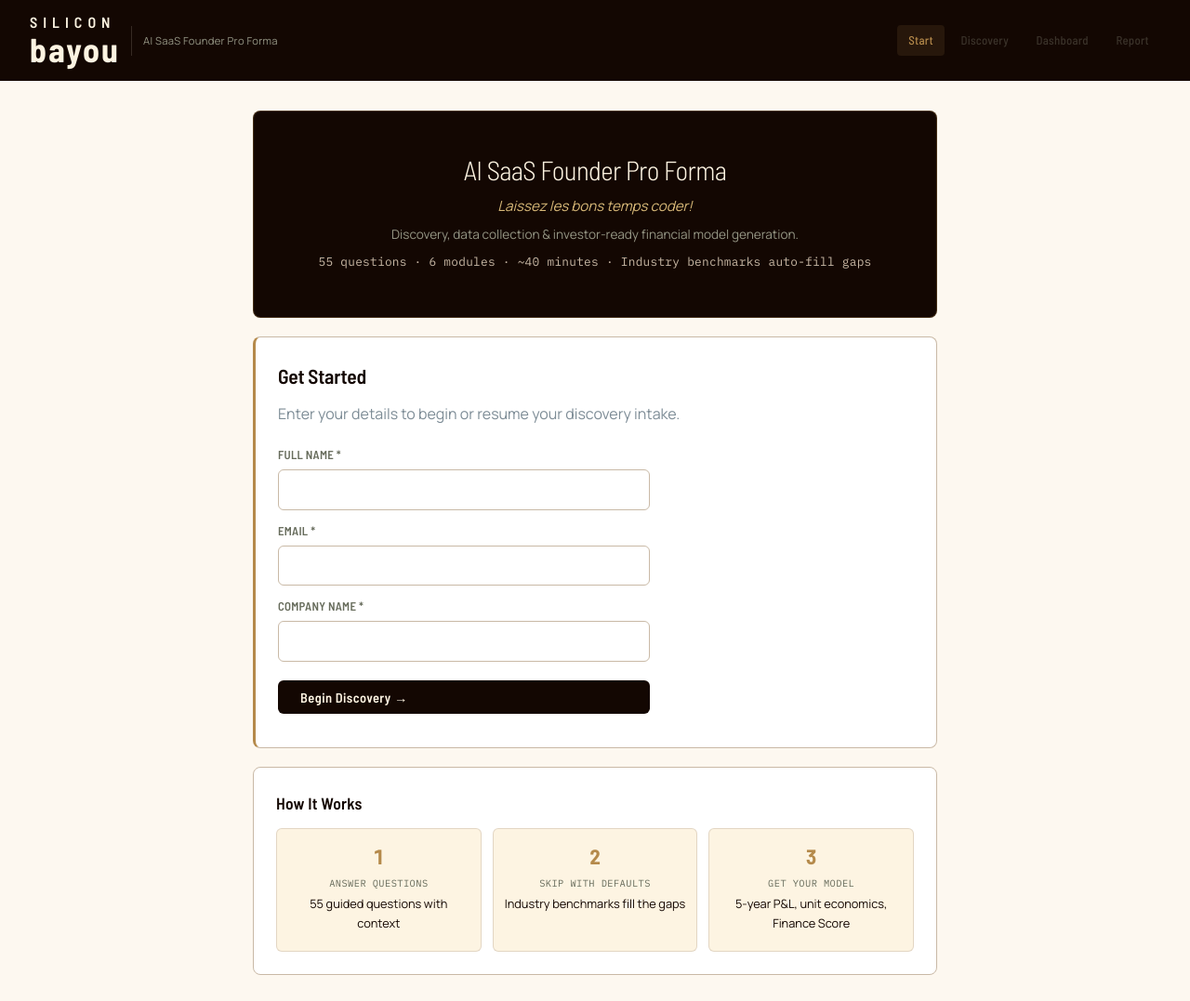
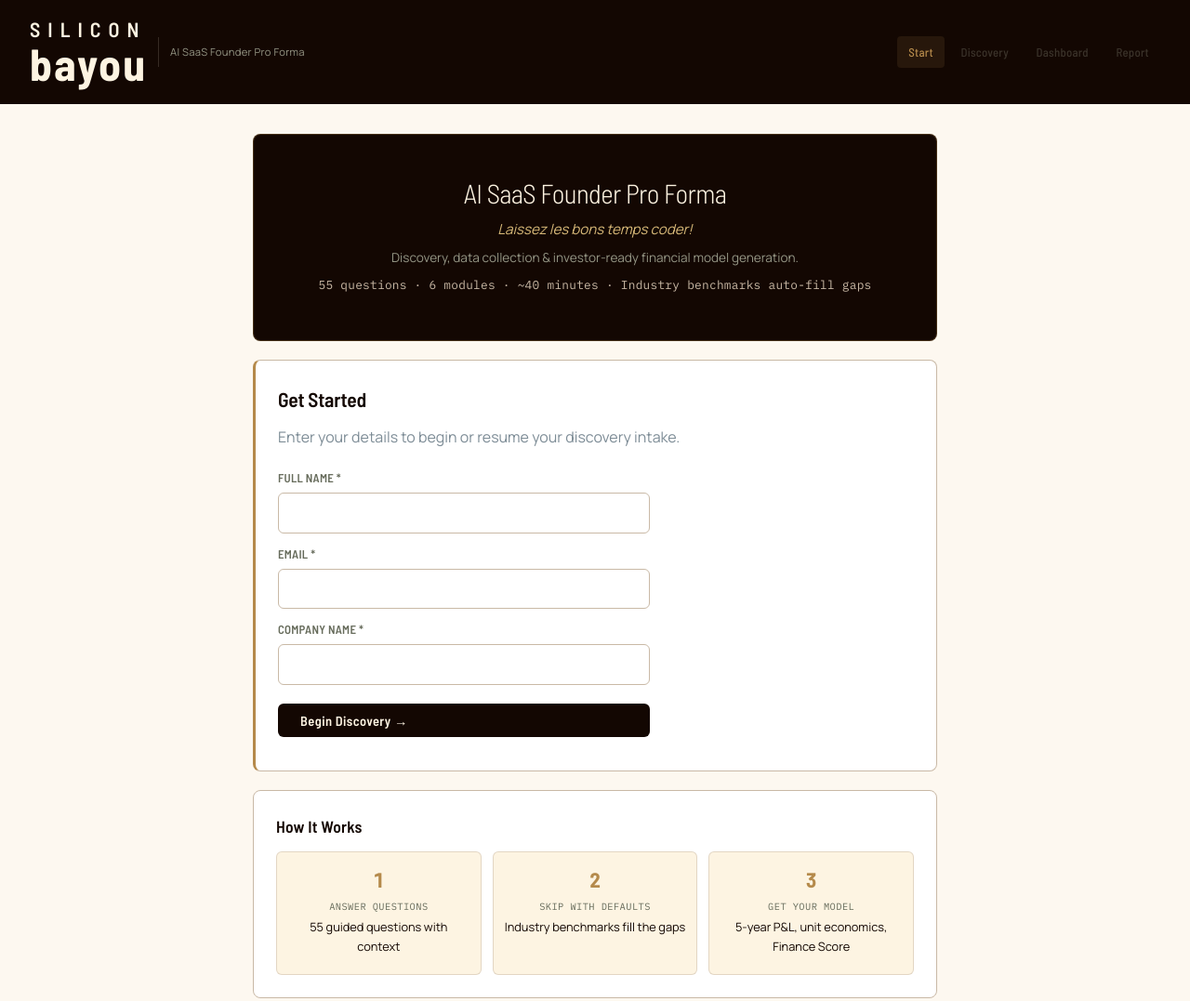
Before and after one commit to beckySB/SB-Pro-Forma, a website: page public/index.html in a window 1280 px wide. Shown: the top 1077 px of the page at 93% size. Drawn offline with Linux system fonts and the light colour scheme.

Commit message:
Logo much larger — SILICON 22px, bayou 48px

```diff
--- a/public/index.html
+++ b/public/index.html
@@ -22,7 +22,7 @@
     h1,h2,h3,.heading{font-family:'Barlow Semi Condensed',sans-serif}
 
     /* Header */
-    .header{background:var(--deep-black);color:var(--warm-cream);padding:1rem 2rem;display:flex;justify-content:space-between;align-items:center;position:sticky;top:0;z-index:100}
+    .header{background:var(--deep-black);color:var(--warm-cream);padding:1.25rem 2rem;display:flex;justify-content:space-between;align-items:center;position:sticky;top:0;z-index:100}
     .header-brand{display:flex;align-items:center;gap:0.75rem;flex-shrink:0}
     .header-logo-text{flex-shrink:0;white-space:nowrap}
     .header-sub{font-size:0.7rem;color:var(--cypress-mist);letter-spacing:0.03em;white-space:nowrap}
@@ -143,8 +143,8 @@
   <div class="header">
     <div class="header-brand">
       <div class="header-logo-text">
-        <div style="font-family:'Barlow Semi Condensed',sans-serif;font-size:16px;font-weight:600;letter-spacing:6px;color:var(--warm-cream);line-height:1;">SILICON</div>
-        <div style="font-family:'Barlow Semi Condensed',sans-serif;font-size:36px;font-weight:700;letter-spacing:2px;color:var(--warm-cream);line-height:1;margin-top:3px;">bayou</div>
+        <div style="font-family:'Barlow Semi Condensed',sans-serif;font-size:22px;font-weight:600;letter-spacing:8px;color:var(--warm-cream);line-height:1;">SILICON</div>
+        <div style="font-family:'Barlow Semi Condensed',sans-serif;font-size:48px;font-weight:700;letter-spacing:2px;color:var(--warm-cream);line-height:1;margin-top:2px;">bayou</div>
       </div>
       <div style="width:1px;height:32px;background:rgba(253,244,226,0.15);"></div>
       <span class="header-sub">AI SaaS Founder Pro Forma</span>
```
